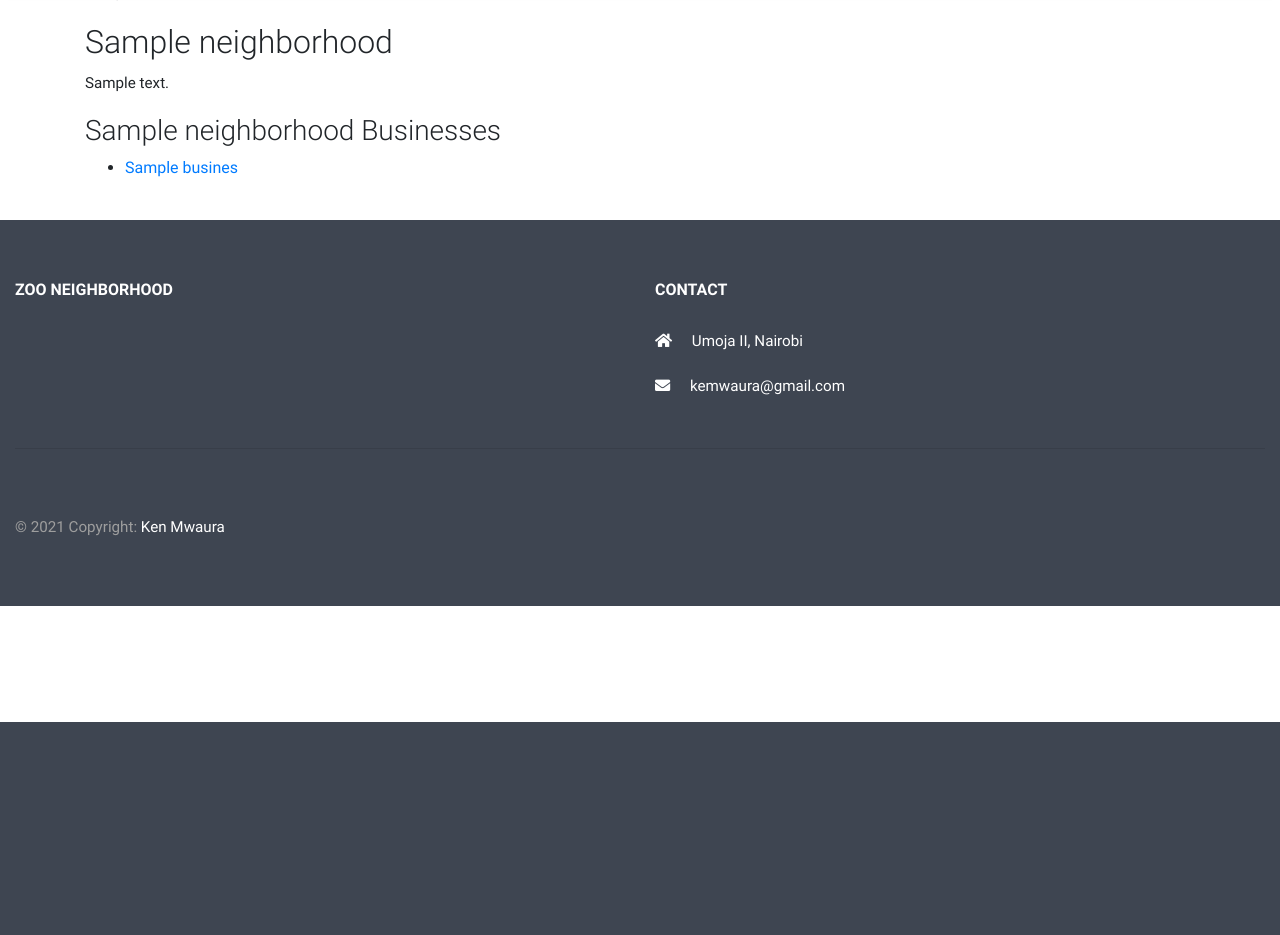
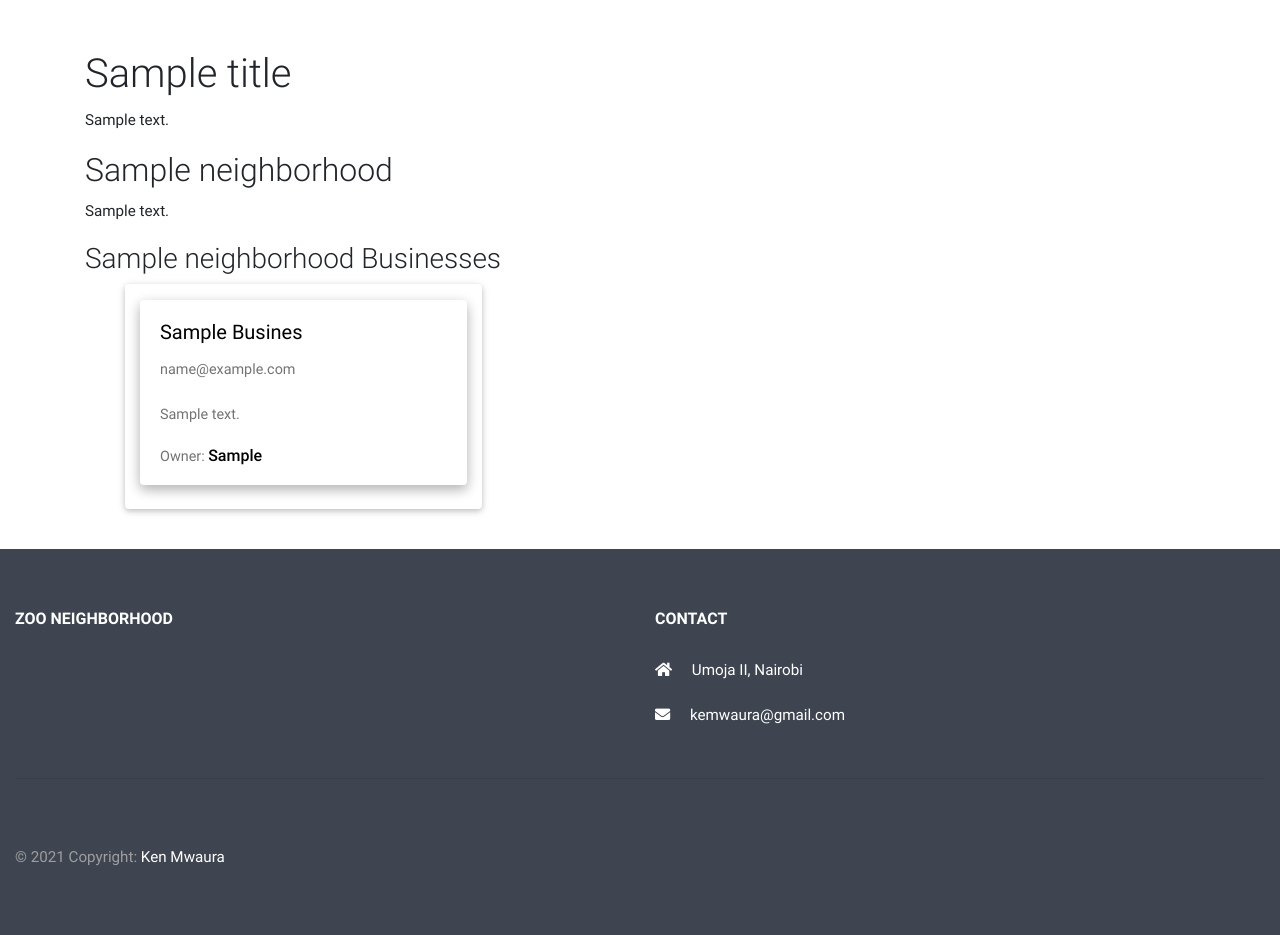
Before and after one commit to KenMwaura1/zoo_neighborhood, a Django app: template z_neighborhood/templates/z_neighborhood/hood_business.html in a window 1280 px wide. Shown: the part 78-1013 px from the top of the page. Before the commit the page ends 800 px from the top, so only its background shows below. Run offline with Django 3.2, Linux system fonts and the light colour scheme; tables that the repository leaves empty hold one stand-in row (values such as "Sample post"); the template is opened without the code that fills it: values that come from a table or form of the project are taken from there, most other values are stand-ins (such as "Sample title", 1, 10 or a date in 2020); some libraries are stand-ins or nearby versions.

Commit message:
Updated page displaying business by location

```diff
--- a/z_neighborhood/templates/z_neighborhood/hood_business.html
+++ b/z_neighborhood/templates/z_neighborhood/hood_business.html
@@ -6,7 +6,7 @@
 {% endblock %}
 
 {% block content %}
-    <div class="container">
+    <div class="container" style="margin-top: 10%">
         <div class="row">
             <div class="col-md-12">
                 <h1>{{ title }}</h1>
@@ -34,13 +34,25 @@
         </div>
         <div class="row">
             <div class="col-md-12">
+            {% if businesses %}
                 <ul>
                     {% for business in businesses %}
-                        <li>
-                            <a href="{{ business.get_absolute_url }}">{{ business.name }}</a>
-                        </li>
+                        <div class="col-md-4 card card-cascade   waves-effect">
+                            <div class="card mb-4 view view-cascade" style="margin-top: 5%">
+                                <div class="card-body">
+                                    <h5 class="card-title h5 black-text">{{business.name| title}}
+                                    </h5>
+                                    <p class="card-text">{{business.email}}</p>
+                                    <p class="card-text">{{business.description}}</p>
+                                    <p class="card-text h4">Owner: <small class="text-muted h6 black-text">
+                                        {{ business.user.user.username|title }}</small></p>
+                                </div>
+                        </div>
                     {% endfor %}
                 </ul>
+            {% else %}
+                <p>No businesses found.</p>
+            {% endif %}
             </div>
         </div>
     </div>
```
